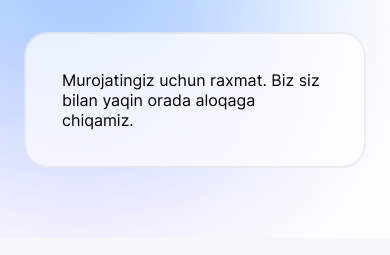
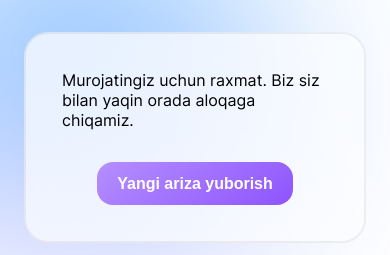
Before and after one commit to uzbekvoice/new_website, a Next.js app: page /hamkorlar in a window 390 px wide. Both pictures are taken after typing "Sample", "5", "Sample" into the empty fields and a click on the button "Ariza yuborish". Shown: the part 398-653 px from the top of the page. Built offline with nearby package versions, Linux system fonts and the light colour scheme; no server answers.

Commit message:
some bugs fixed

```diff
--- a/component/HakatonFoto.js
+++ b/component/HakatonFoto.js
@@ -7,7 +7,7 @@ import { useRouter } from 'next/router';
 export default function HakatonFoto({ data, galleryID }) {
 
     const { query, locale } = useRouter();
-    const [more, setMore] = useState(4);
+    const [more, setMore] = useState(8);
 
     useEffect(() => {
         let lightbox = new PhotoSwipeLightbox({
@@ -55,6 +55,8 @@ export default function HakatonFoto({ data, galleryID }) {
                 }
             </div>
 
+            {
+                more < 12 &&
                 <button onClick={() => setMore(more + 4)} type='button'>
                     {
                         locale === "uz-UZ" ?
@@ -64,6 +66,7 @@ export default function HakatonFoto({ data, galleryID }) {
                                 : 'Load more'
                     }
                 </button>
+            }
         </div>
     )
 }
--- a/component/Partners.js
+++ b/component/Partners.js
@@ -30,13 +30,13 @@ export default function Partners() {
                 },
                 body: JSON.stringify({
                     chat_id: chad_id,
-                    text: "Ismi: " + name + "\nTelefon raqam: " + number + "\nIzoh: " + comment
+                    text: "Ism: " + name + "\nTelefon raqam: " + number + "\nIzoh: " + comment
                 })
             }).then(function (response) {
                 console.log(response);
             });
 
-            setTimeout(() => setAlert('false'), 8000)
+            // setTimeout(() => setAlert('false'), 8000)
         } else {
             setAlert('error')
             setTimeout(() => setAlert('false'), 5000)
@@ -51,7 +51,7 @@ export default function Partners() {
         PartnersApi.partners
             .filter((p) => p.languages_code === locale)
             .map(({
-                id, title, guide, label_phone, label_comment, descr, label_name, placeholder_name, placeholder_comment, button
+                id, title, label_phone, label_comment, descr, label_name, placeholder_name, placeholder_comment, button
             }) =>
                 <div className={styles.partners} key={id}>
                     <div className={styles.partners_left}>
@@ -101,10 +101,16 @@ export default function Partners() {
                     <div className={styles.thanks} style={{ display: alert === 'true' ? 'flex' : 'none' }}>
                         {
                             locale === "uz-UZ" ?
-                                <span>Murojatingiz uchun raxmat. Biz siz bilan yaqin orada aloqaga chiqamiz.</span>
+                                <span>Murojatingiz uchun raxmat. Biz siz bilan yaqin orada aloqaga chiqamiz.
+                                    <button>Yangi ariza yuborish</button>
+                                </span>
                                 : locale === "ru-RU" ?
-                                    <span>Спасибо за ваш запрос. Мы свяжемся с Вами в скором времени.</span>
-                                    : <span>Thank you for your message. We will contact you as soon as possible.</span>
+                                    <span>Спасибо за ваш запрос. Мы свяжемся с Вами в скором времени.
+                                        <button>Отправить новую заявку</button>
+                                    </span>
+                                    : <span>Thank you for your message. We will contact you as soon as possible.
+                                        <button>Submit a new application</button>
+                                    </span>
                         }
                     </div>
                 </div>
--- a/component/Step.js
+++ b/component/Step.js
@@ -34,21 +34,20 @@ export default function Step({ steps, HomeContent }) {
                 </div>
                 <div className={styles.middle}>
                   <span>{contest_hours}</span>
-                  <p>{contest_expactations}</p>
+                  <p>{home_contest_expactations}</p>
                   {/* {
                     !(contest_status === 'yakunlangan' || contest_status === 'законченный' || contest_status === 'finished') ?
                       <p>{contest_expactations}</p>
                       :
                       <p>{contest_result}</p>
                   } */}
-
-
                 </div>
                 <div className={styles.cardFooter}>
                   <div className={contest_period.length < 4 ? styles.data_empty + ' ' + styles.data : styles.data}>
                     <p>{contest_period}</p>
                   </div>
                   {
+                    contest_stages_id < 3 &&
                     HomeContent.steps
                       .filter((p) => p.languages_code === locale)
                       .map((value) =>
--- a/pages/bosqich/[id].js
+++ b/pages/bosqich/[id].js
@@ -35,6 +35,8 @@ export default function Bosqich({ users, userslist, dataContest, resGifts }) {
 
   const data = dataContest.data.filter(p => p.languages_id === locale && p.contest_stages_id === parseInt(query.id));
   const dataRules = data[0].contest_rules;
+
+  console.log(dataRules);
   const prize = [];
 
   for (const key in data[0]) {
--- a/styles/HakatonHero.module.css
+++ b/styles/HakatonHero.module.css
@@ -171,7 +171,13 @@
     }
 }
 
+
 @media (max-width: 460px) {
+
+    .hakatonHero {
+        padding-top: 120px;
+        padding-bottom: 75px;
+    }
 
     .hakatonHero_Right div {
         margin-left: 60px;
--- a/styles/Hero.module.css
+++ b/styles/Hero.module.css
@@ -354,6 +354,7 @@
     line-height: 27px;
     margin-top: 12px;
     margin-bottom: 32px;
+    text-align: center;
   }
 
   .header__content video {
--- a/styles/Partners.module.css
+++ b/styles/Partners.module.css
@@ -153,6 +153,21 @@
     /* color: green; */
 }
 
+.thanks button {
+    display: block;
+    margin: 0 auto;
+    margin-top: 32px;
+    cursor: pointer;
+    padding: 10px 20px;
+    border: none;
+    font-weight: 600;
+    font-size: 16px;
+    line-height: 23px;
+    color: #FFFFFF;
+    background: linear-gradient(323.77deg, #8D53FD -1.4%, #B38CFF 95.18%), #F2B410;
+    border-radius: 16px;
+}
+
 @media (max-width: 992px) {
     .partners {
         flex-wrap: wrap;
```
Also changed, not shown: styles/Bosqich.module.css (+19 -2 lines), styles/InitiativePartners.module.css (+17 -3 lines). Lines whose indentation alone changed are shown as unchanged.
